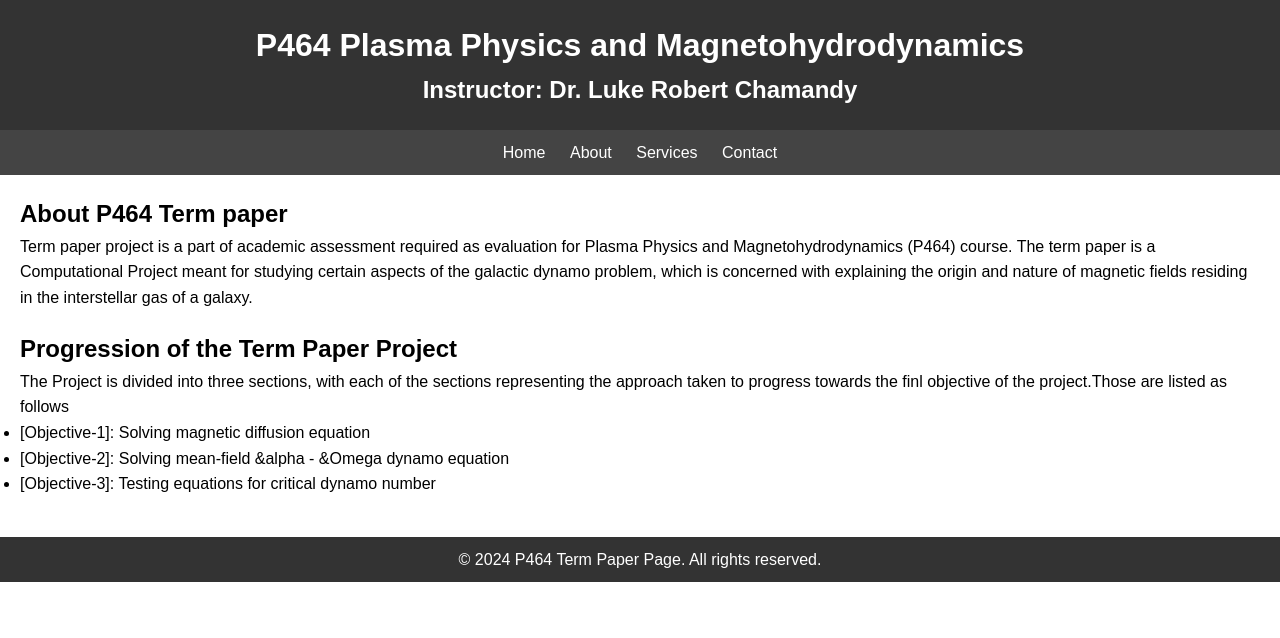
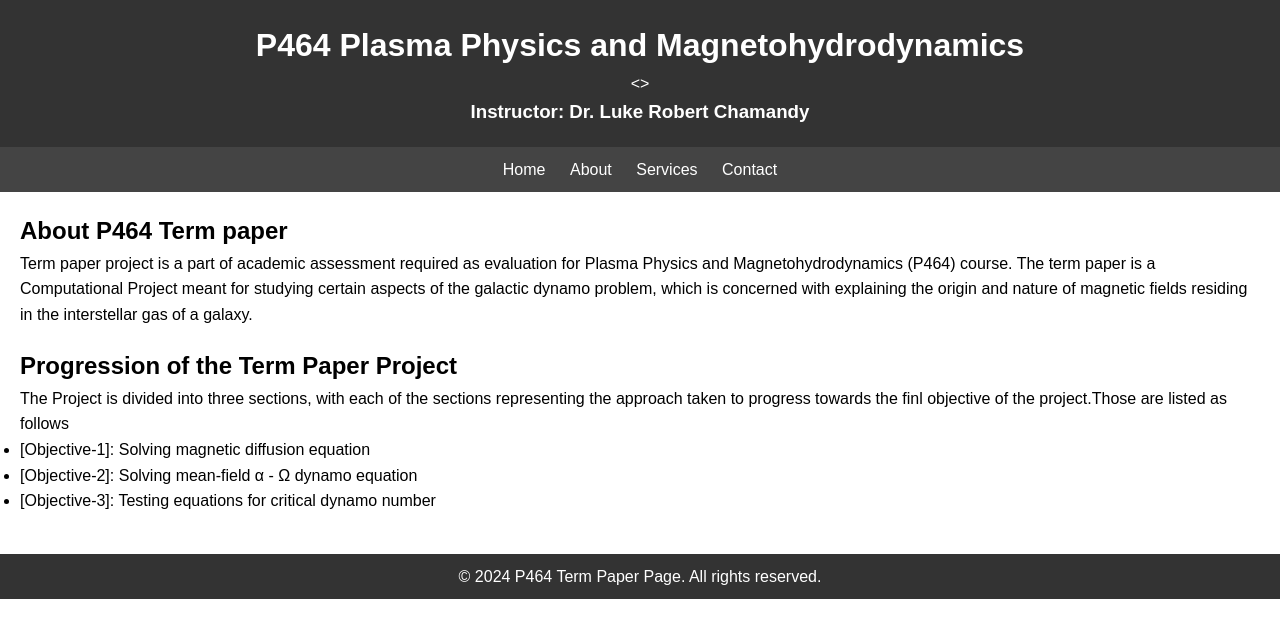
Before and after one commit to Krishnakantparida/plasmacompproject.github.io, a plain HTML site: page index.html in a window 1280 px wide. Drawn offline with Linux system fonts and the light colour scheme.

Commit message:
Update index.html

```diff
--- a/index.html
+++ b/index.html
@@ -9,7 +9,8 @@
 <body>
     <header>
         <h1>P464 Plasma Physics and Magnetohydrodynamics</h1>
-        <h2>Instructor: Dr. Luke Robert Chamandy</h2>
+        <>
+        <h3>Instructor: Dr. Luke Robert Chamandy</h3>
     </header>
     <nav>
         <ul>
@@ -29,7 +30,7 @@
             <p>The Project is divided into three sections, with each of the sections representing the approach taken to progress towards the finl objective of the project.Those are listed as follows</p>
             <ul>
                 <li>[Objective-1]: Solving magnetic diffusion equation </li>
-                <li>[Objective-2]: Solving mean-field &alpha - &Omega dynamo equation</li>
+                <li>[Objective-2]: Solving mean-field &#945 - &#937 dynamo equation</li>
                 <li>[Objective-3]: Testing equations for critical dynamo number</li>
             </ul>
         </section>
```
